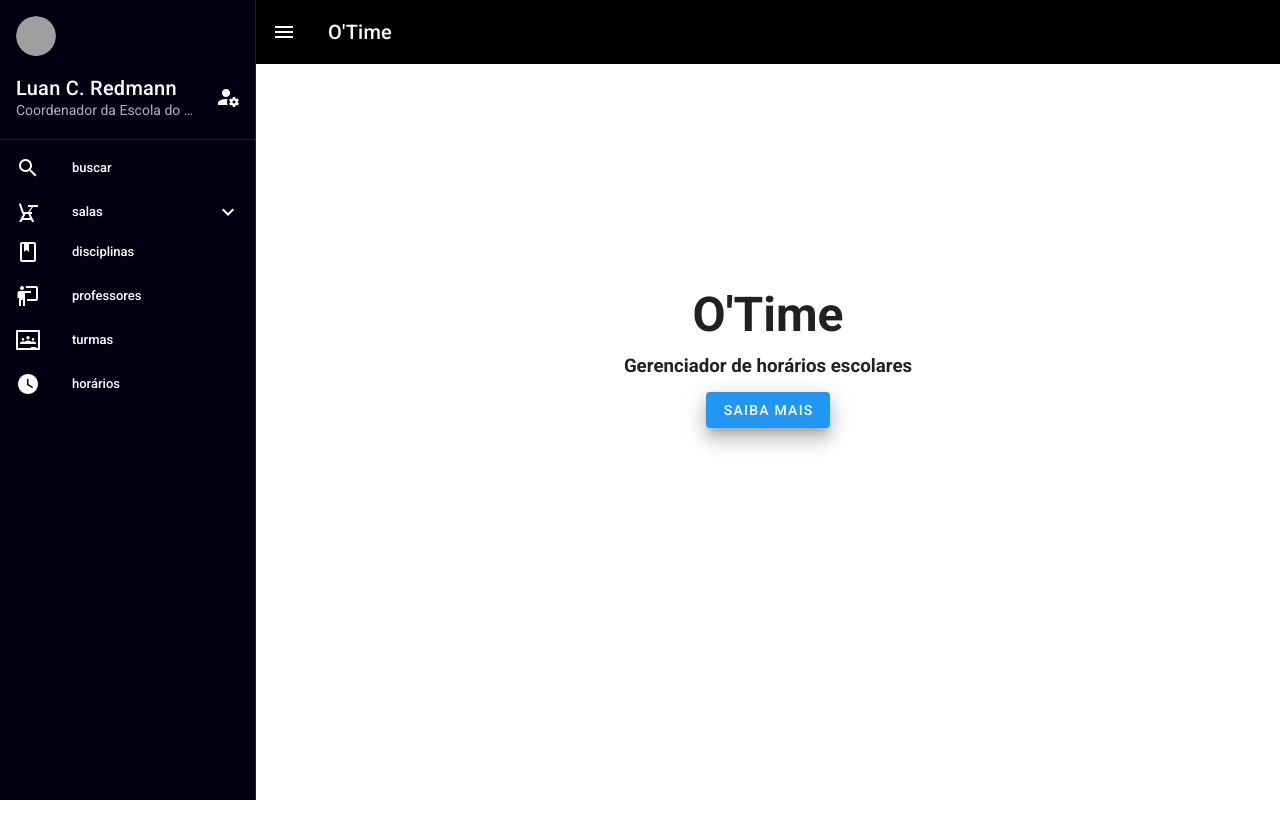
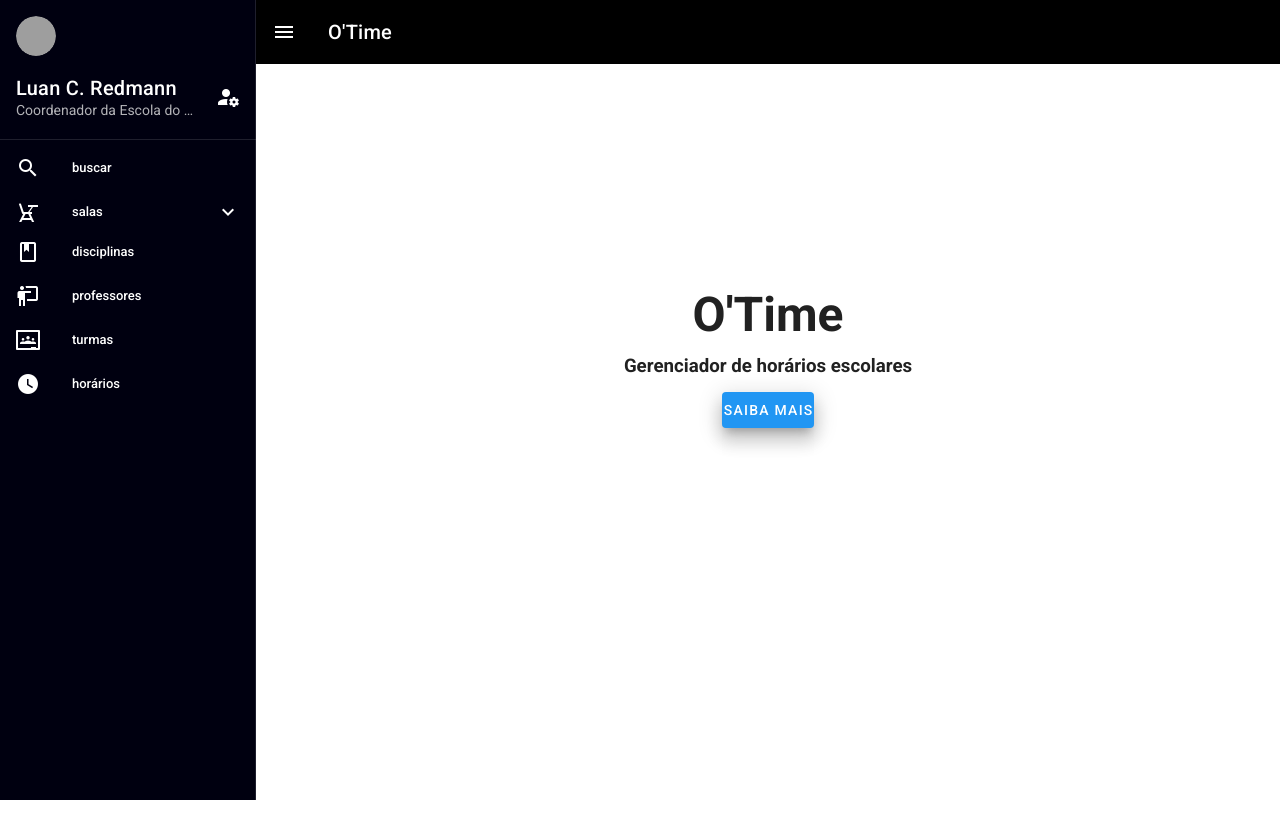
Before and after one commit to EduardoRiev/otime-new, a Vue app in the folder frontend/: page /professores in a window 1280 px wide. Shown: the top 838 px of the page. Built offline with nearby package versions, Linux system fonts and the light colour scheme; grey boxes are pictures that could not be loaded.

Commit message:
Ajustes de layout dos cards professores em assets/styles/custom.css

```diff
--- a/frontend/src/assets/styles/custom.css
+++ b/frontend/src/assets/styles/custom.css
@@ -0,0 +1,30 @@
+*{
+	padding: 0;
+	margin: 0;
+	box-sizing: border-box;
+}
+
+.v-main__wrap{
+    padding: 2%;
+}
+
+.v-card > *:last-child:not(.v-btn):not(.v-chip) {
+    border-bottom-left-radius: inherit;
+    border-bottom-right-radius: inherit;
+    justify-content: space-around;
+}
+
+.v-card__actions > .v-btn.v-btn {
+    padding: 0 0px !important;
+    font-size: 13px;
+}
+
+.v-btn:not(.v-btn--round).v-size--default {
+    height: 38px;
+    min-width: 64px;
+    padding: 0 0px !important;
+}
+
+.v-btn.v-size--default {
+    font-size: 13px;
+}
```
